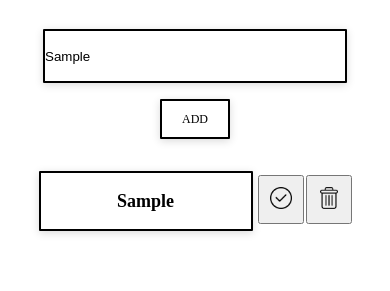
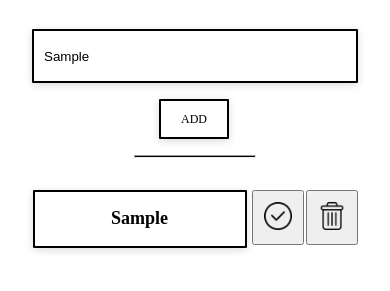
Before and after one commit to moses-ka/gymdo, a plain HTML site: page index.html in a window 390 px wide. Both pictures are taken after typing "Sample" into the empty fields and a click on the button "ADD". Shown: the part 147-438 px from the top of the page. Drawn offline with Linux system fonts and the light colour scheme.

Commit message:
fixing some styling and adding responsivness

```diff
--- a/index.html
+++ b/index.html
@@ -17,13 +17,13 @@
 
        <input id="taskIn"  class="taskIn" value=""  placeholder=" TASK" type="text" onchange="">
        <button class="button" id="addBtn" onclick="addTask()" >Add</button>
-
+       <hr class="hr">
    </div>
     <div  class="posts">
-
-     <!-- <div class="formContainer">
+        <!-- <div class="formContainer">
+             <div class="formContainer">
          </div>
-        <div id="1" class="post1">
+        <iv id="1" class="post1">
             <div id="taskContainer" class="taskContainer">
                 <h3  class="postNum${postNum}" id="text">going to the gym</h3>
             </div>
@@ -31,12 +31,12 @@
                 <button name="delete" onclick="deleteTask(event)" >
                     <img class="img" width="30px" src="assets/delete.png" alt="">
                 </button>
-                <button onclick="editTask()">
+                 <button onclick="editTask()">
                     <img class="img" width="30px" src="assets/edit.png" alt="">
                 </button>
-     </div>
-
-        </div> -->
+             </div>
+              </div> -->
+        </div>
 
     </div>
     <script src="script.js"></script>
--- a/script.js
+++ b/script.js
@@ -68,7 +68,7 @@ let editTask = (x) => {
   let input = document.createElement('input');
 
   input.type = 'text';
-  input.classList.add('taskIn');
+  input.classList.add('taskIn','tempInput');
   input.value = elementToEdit.innerHTML;
   input.id = 'taskIn';
   input.name = 'inputToEdit';
--- a/style.css
+++ b/style.css
@@ -56,6 +56,15 @@
     align-items: center;
     justify-content: center;
 }
+.hr{
+
+    width: 280px;
+    height: 0.7px;
+    background-color: black;
+
+
+
+}
 
 .post1 {
     display: flex;
@@ -80,32 +89,48 @@
     width: 300px;
 } */
 .taskIn{
-    width: 600px;
+    width: 606px;
     height : 50px;
     border: solid #000000 2px;
     box-shadow: rgba(0, 0, 0, 0.15) 0px 2px 8px;
     border-radius: 1px;
+    padding-left: 10px;
+}
+.tempInput{
+    width: 500px;
 }
 @media screen and (max-width:600px) {
     .taskIn{
-       width:300px;
+       width:312px;
        transition : 500ms;
 
+}
+    .tempInput{
+    width: 204px !important;
+    transition : 500ms;
 }
 .button{
     width: 70px !important;
     height: 40px !important;
     font-size: 12px !important;
+    margin-right: 2px!important;
 }
 }
  @media screen and (max-width: 600px) {
      .taskContainer{
         width: 200px;
-        height: 46px;
+        height: 44px;
         padding: 5px 5px !important;
         transition : 500ms;
 }
+    .hr{
+
+        width:120px;
+        transition : 500ms;
+    }
+
 }
+
 .button,.buttonEdi, .buttonEdit{
 
     height: 54px;
@@ -126,7 +151,7 @@
 .button:hover,.buttonDelet:hover,.buttonEdit:hover{
 
     transition : 500ms;
-    padding: 10px 44px;
+    padding: 10px ;
     /* transform : translateY(-0px); */
     background-color: #000000;
     color: #ffffff;
@@ -166,10 +191,10 @@ h3{
 }
 @media screen and (max-width: 600px) {
     .img{
-       width: 22px !important;
+       width: 28px !important;
        transition : 500ms;
+}
 
-}
 }
 .buttons{
     display: flex;
```
